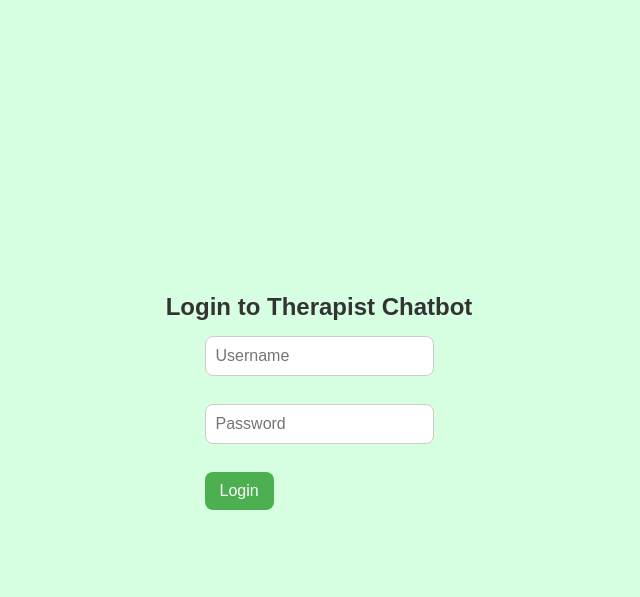
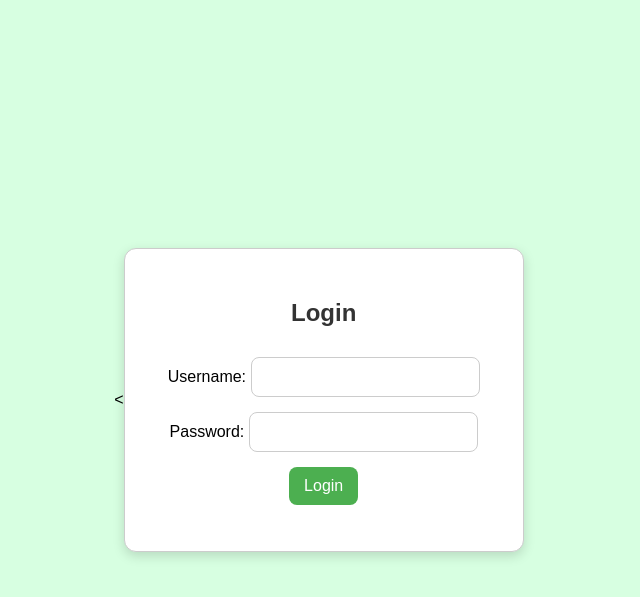
Before and after one commit to ayank674/therapistAI, a Flask app: template templates/login.html in a window 1280 px wide. Shown: the top 597 px of the page, without its empty margins (321-961 px from the left). Run offline with Flask 3, Linux system fonts and the light colour scheme; the template is opened without the code that fills it, so the values that code supplies are empty.

Commit message:
Modified the login page

```diff
--- a/backend/api_usage.py
+++ b/backend/api_usage.py
@@ -1,6 +1,6 @@
 from dotenv import load_dotenv
 import os
-from google import generativeai as genai
+from google import genai
 from flask import Blueprint, request, jsonify
 
 
--- a/static/script.js
+++ b/static/script.js
@@ -1,7 +1,7 @@
 function getResponse() {
     let userText= $("#textInput").val();
     let userHtml= '<p class="userText"><span>' + userText + '</span></p>';
-    $("#textInput").val(""); //clear input
+    $("#textInput").val("");
     $("#chatbox").append(userHtml);
     document.getElementById('userInput').scrollIntoView({block: 'start', behavior: 'smooth'});
     $.get("/get", { msg: userText }).done(function(data) {
--- a/static/style.css
+++ b/static/style.css
@@ -24,11 +24,29 @@ body {
     padding: 20px;
 }
 
+.loginContainer {
+    background-color: #ffffff;
+    border: 1px solid #ccc;
+    border-radius: 12px;
+    padding: 30px 40px;
+    box-shadow: 0 4px 12px rgba(0, 0, 0, 0.15);
+    text-align: center;
+    width: 100%;
+    max-width: 400px;
+}
+
+/* Login form layout */
+.loginForm {
+    display: flex;
+    flex-direction: column;
+    align-items: center;
+}
+
 /* Page heading */
 h2 {
     text-align: center;
     font-size: 24px;
-    margin-bottom: 15px;
+    margin-bottom: 30px;
     color: #333;
     font-weight: 600;
 }
@@ -81,12 +99,12 @@ h2 {
 
 /* Text input field */
 .textInput {
-    width: 100%;
+    flex: 1;
     padding: 10px;
     border-radius: 8px;
     border: 1px solid #ccc;
     font-size: 16px;
-    margin-bottom: 10px;
+    margin-bottom: 15px;
 }
 
 /* Send button */
--- a/templates/index.html
+++ b/templates/index.html
@@ -11,7 +11,7 @@
         <h2>Therapist Chatbot</h2>
         <div id="chatbox"></div>
         <div id="userInput">
-            <input id="textInput" type="text" placeholder="Type your message...">
+            <input class="textInput" type="text" placeholder="Type your message...">
             <button id="buttonInput">Send</button>
         </div>
     </div>
--- a/templates/login.html
+++ b/templates/login.html
@@ -3,15 +3,20 @@
         <title>Login</title>
         <link rel="stylesheet" href="../static/style.css">
     </head>
-    <body>
-        <div class="mainContainer">
-            <h2>Login to Therapist Chatbot</h2>
-            <form method="POST" action="/login">
-                <input class="textInput" type="text" name="username" placeholder="Username" required><br><br>
-                <input class="textInput" type="password" name="password" placeholder="Password" required><br><br>
+    <<body>
+        <div class="loginContainer">
+            <h2>Login</h2>
+            <form method="POST" action="/login" class="loginForm">
+                <div class="formRow">
+                    <label for="username">Username:</label>
+                    <input class="textInput" type="text" id="username" name="username" required>
+                </div>
+                <div class="formRow">
+                    <label for="password">Password:</label>
+                    <input class="textInput" type="password" id="password" name="password" required>
+                </div>
                 <button id="buttonInput" type="submit">Login</button>
             </form>
         </div>
-        <script src="../static/script.js"></script>
     </body>
 </html>
```
Also changed, not shown: 1 other file.
